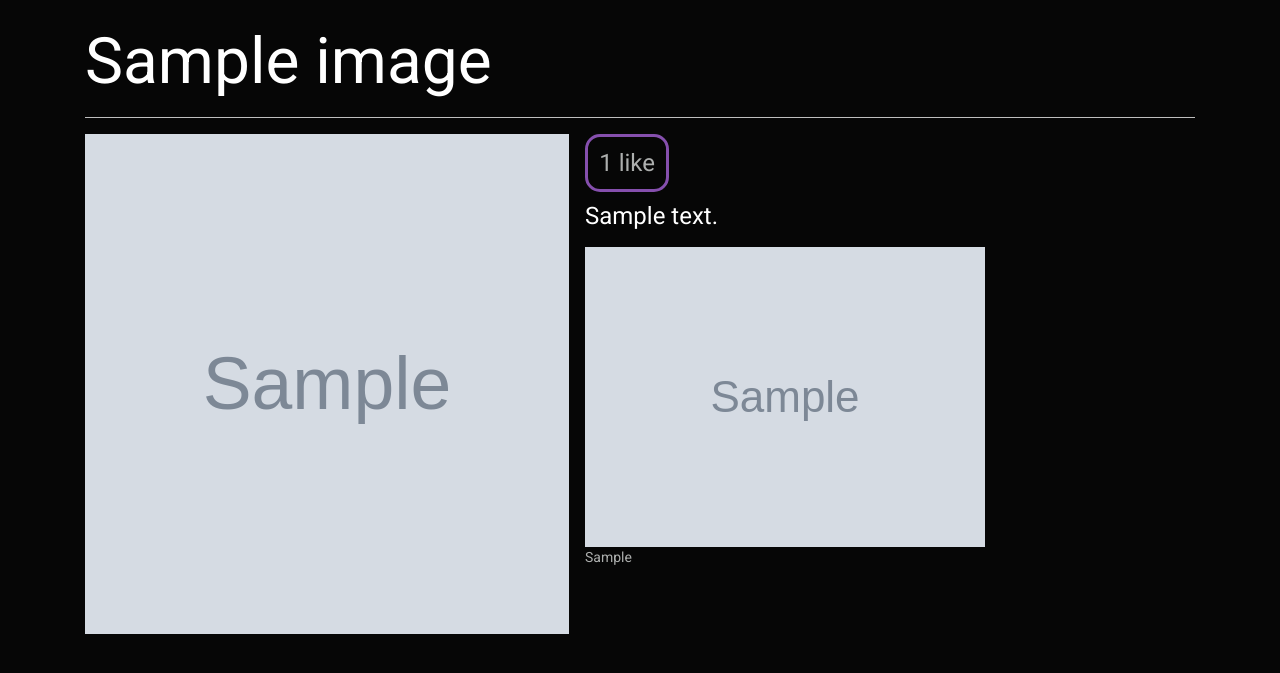
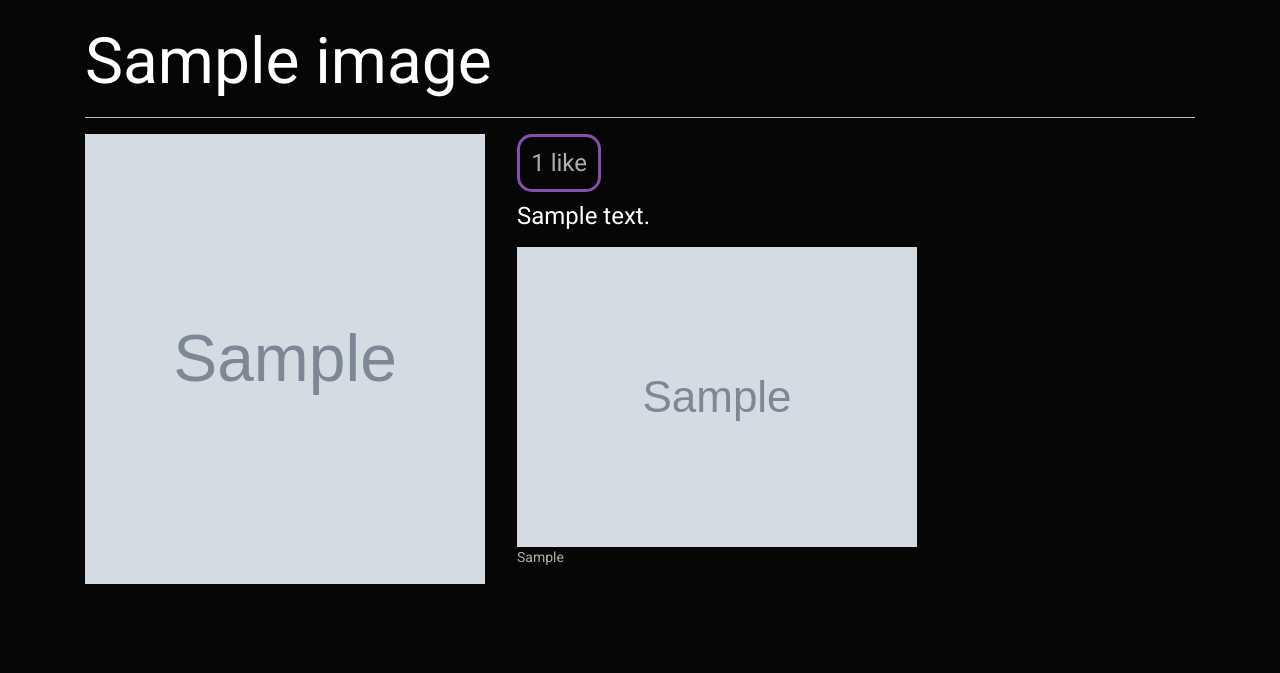
Before and after one commit to knightSarai/socialknight, a Django app: a page that uses images/templates/images/image/detail.html in a window 1280 px wide. Shown: the part 55-728 px from the top of the page. Run offline with Django 3.2, Linux system fonts and the light colour scheme; tables that the repository leaves empty hold one stand-in row (values such as "Sample post"); grey boxes marked "Sample" are stand-in pictures; some libraries are stand-ins or nearby versions.

Commit message:
Add thumbnail Render the image as a thumbnail

```diff
--- a/account/static/css/image.css
+++ b/account/static/css/image.css
@@ -7,9 +7,7 @@ hr {
 }
 
 .image-url {
-    height: 500px;
-    width: 500px;
-    padding-right: 1rem;
+    padding-right: 2rem;
 }
 
 .image-detail {
--- a/images/templates/images/image/detail.html
+++ b/images/templates/images/image/detail.html
@@ -8,7 +8,8 @@
     <h1>{{ image.title }}</h1>
     <hr>
     <div class="image-container">
-        <img src="{{ image.image.url }}"
+    {% load thumbnail %}
+        <img src="{% thumbnail image.image 500x0 %}"
              alt="image-url"
              class="image-url"
         >
--- a/socialknight/settings.py
+++ b/socialknight/settings.py
@@ -42,6 +42,7 @@ INSTALLED_APPS = [
     'django.contrib.admin',
     'images.apps.ImagesConfig',
     'django_extensions',
+    'easy_thumbnails',
 ]
 
 LOGIN_REDIRECT_URL = 'dashboard'
```
